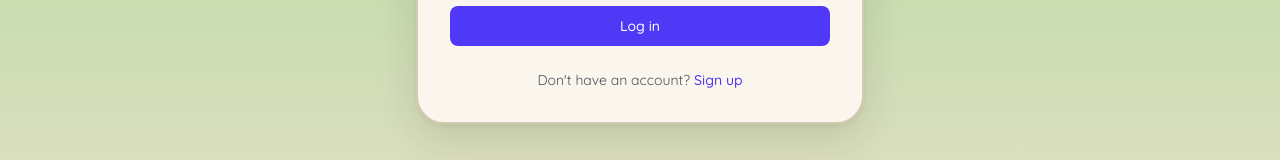
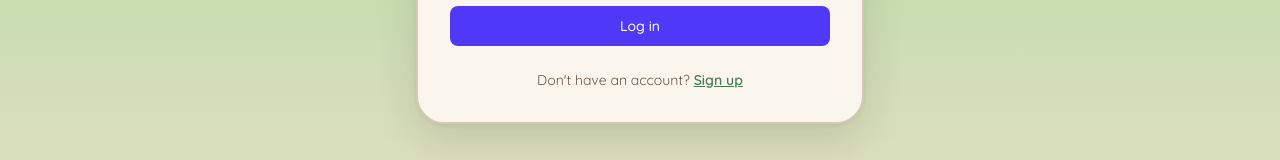
Before and after one commit to MarziaSaidi/chore_board, a Next.js app: page /login in a window 1280 px wide. Shown: the part 524-684 px from the top of the page. Built offline with nearby package versions, Linux system fonts and the light colour scheme.

Commit message:
style: update login form link colors to Matsu palette

```diff
--- a/src/app/login/LoginForm.tsx
+++ b/src/app/login/LoginForm.tsx
@@ -56,11 +56,12 @@
         <SubmitButton />
       </form>
 
-      <p className="mt-6 text-center text-sm text-zinc-600 dark:text-zinc-400">
+      <p className="mt-6 text-center text-sm" style={{ color: "#6b5744" }}>
         Don&apos;t have an account?{" "}
         <Link
           href="/signup"
-          className="font-medium text-indigo-600 hover:text-indigo-500 dark:text-indigo-400"
+          className="font-semibold underline"
+          style={{ color: "#4a7a52" }}
         >
           Sign up
         </Link>
```
